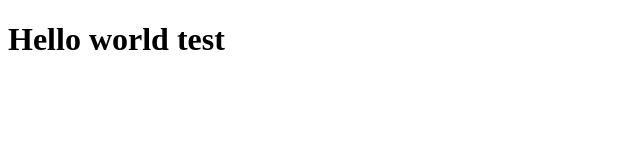
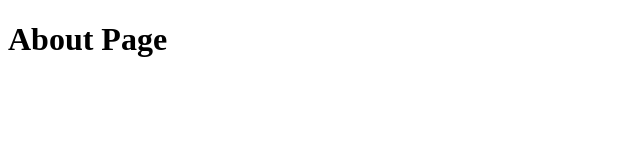
Before and after one commit to caideycool/portfolio, a plain HTML site: page index.html in a window 1280 px wide. Shown: the whole page, without its empty margins (0-640 px from the left). Drawn offline with Linux system fonts and the light colour scheme.

Commit message:
Title and About Page

```diff
--- a/index.html
+++ b/index.html
@@ -3,9 +3,9 @@
 <head>
     <meta charset="UTF-8">
     <meta name="viewport" content="width=, initial-scale=1.0">
-    <title>Document</title>
+    <title>Odin Links and Images</title>
 </head>
 <body>
-    <h1>Hello world test</h1>
+    <h1>About Page</h1>
 </body>
 </html>
```
Also changed, not shown: style.css (added).
